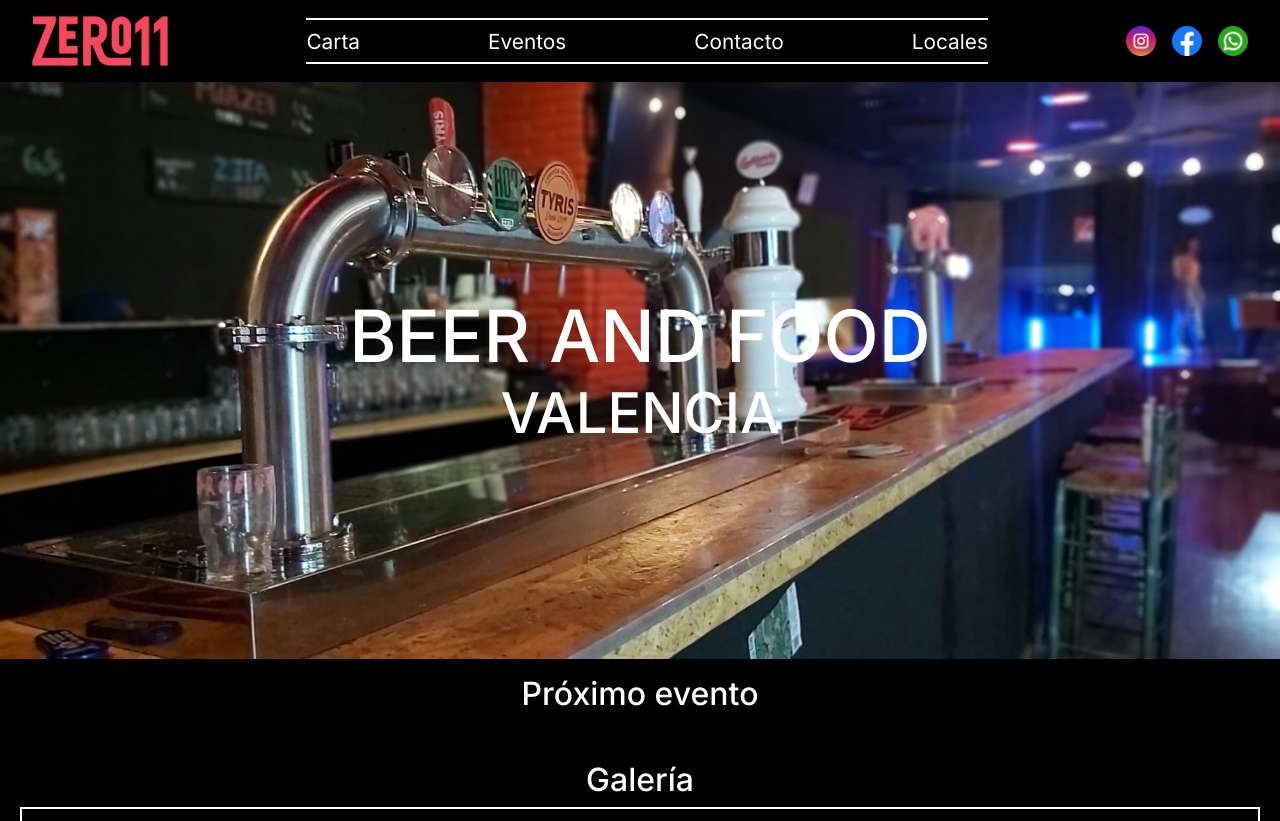
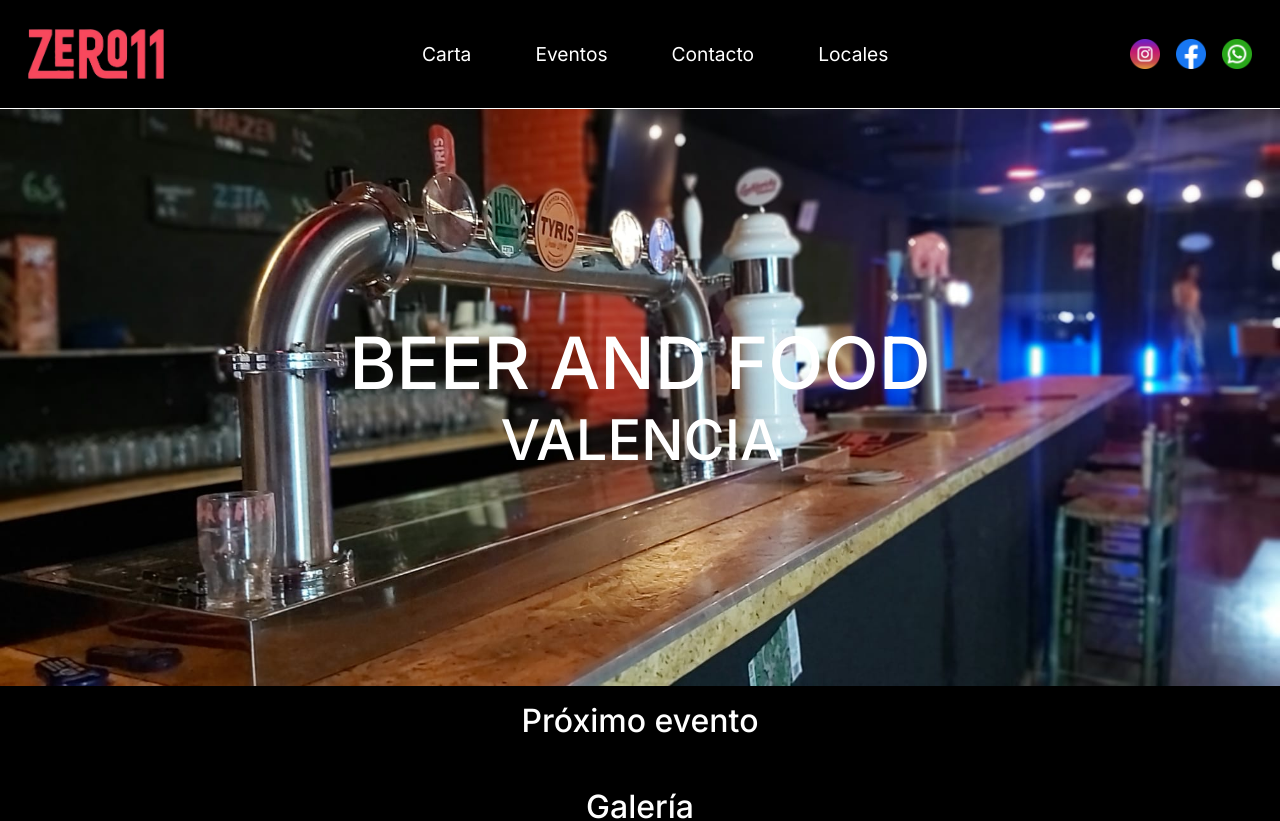
Before and after one commit to EnrGarVic/Zero11_proyect, an Angular app: page / in a window 1280 px wide. Shown: the top 821 px of the page. Built offline with nearby package versions, Linux system fonts and the light colour scheme; no server answers.

Commit message:
fix: añadido boostrap en el header para hacerlo mas responsive + menu hamburguesa

```diff
--- a/src/app/components/header/header.component.css
+++ b/src/app/components/header/header.component.css
@@ -1,63 +1,10 @@
-body{
-  margin: 0;
+.navbar-nav .nav-link {
+  color: white;
+  font-size: 1.2rem;
 }
-.header{
-  display: flex;
-  align-items: center;
-  justify-content: space-between;
-  padding: 1rem 2rem;
-  background-color: black;
+.navbar-nav .nav-link:hover {
+  color: red;
+}
+button{
   color: white;
 }
-.headerLogo img{
-  max-height: 50px;
-  height: auto;
-  width: auto;
-}
-nav{
-  display: flex;
-  gap: 8rem;
-  border-top: 2px solid white;
-  border-bottom: 2px solid white;
-  padding-top: 6px;
-  padding-bottom: 5px;
-  ;
-}
-nav a{
-  color: white;
-  text-decoration: none;
-  font-size: 1.3rem;
-  position: relative;
-}
-nav a:hover{
-  color: #E40B0B;
-}
-.social{
-  display:flex;
-  gap: 1rem;
-}
-@media (max-width: 990px) {
-  .header {
-    flex-direction: column;
-    align-items: flex-start;
-    gap: 1rem;
-  }
-
-  nav {
-    flex-wrap: wrap;
-    justify-content: center;
-    width: 100%;
-    padding-top: 0.5rem;
-    padding-bottom: 0.5rem;;
-  }
-
-  .social {
-    justify-content: flex-start;
-    width: 100%;
-  }
-}
-@media (min-width: 1300px){
-  nav{
-    gap :6rem;
-  }
-}
--- a/src/app/components/header/header.component.html
+++ b/src/app/components/header/header.component.html
@@ -1,34 +1,98 @@
-<header class="header">
-  <!-- routelink: es el equivalente a href en angular
-  routerLinkActive: aplica una clase CSS automáticamente cuando esa ruta está activa. -->
-  <div class="headerLogo">
-    <a routerLink="/">
-      <img src="/assets/fotos/logo/logo.png" alt="Logo Zero11" width="120">
+<nav
+  class="navbar navbar-expand-lg navbar-dark bg-black px-3 border-bottom border-white p-4"
+>
+  <div class="container-fluid">
+    <a class="navbar-brand" routerLink="/">
+      <img src="/assets/fotos/logo/logo.png" alt="Logo Zero11" height="50" />
     </a>
+    <button
+      class="navbar-toggler"
+      type="button"
+      data-bs-toggle="collapse"
+      data-bs-target="#navbarZero11"
+      aria-controls="navbarZero11"
+      aria-expanded="false"
+      aria-label="Toggle navigation"
+    >
+      <span class="navbar-toggler-icon"></span>
+    </button>
+
+    <div class="collapse navbar-collapse" id="navbarZero11">
+      <ul class="navbar-nav mx-auto mb-2 mb-lg-0 d-flex gap-5">
+        <li class="nav-item">
+          <a class="nav-link" routerLink="/carta" routerLinkActive="active"
+            >Carta</a
+          >
+        </li>
+        <li class="nav-item">
+          <a class="nav-link" routerLink="/eventos" routerLinkActive="active"
+            >Eventos</a
+          >
+        </li>
+        <li class="nav-item">
+          <a class="nav-link" routerLink="/contacto" routerLinkActive="active"
+            >Contacto</a
+          >
+        </li>
+        <li class="nav-item">
+          <a class="nav-link" routerLink="/locales" routerLinkActive="active"
+            >Locales</a
+          >
+        </li>
+        <ng-container *ngIf="isAdmin">
+          <li class="nav-item">
+            <a
+              class="nav-link"
+              routerLink="/admin/panel"
+              routerLinkActive="active"
+              >Añadir producto</a
+            >
+          </li>
+          <li class="nav-item">
+            <a
+              class="nav-link"
+              routerLink="/admin/eventos"
+              routerLinkActive="active"
+              >Añadir evento</a
+            >
+          </li>
+        </ng-container>
+      </ul>
+      <div class="d-flex gap-3">
+        <a
+          href="https://www.instagram.com/zero11.vlc/?hl=es"
+          target="_blank"
+          aria-label="Instagram"
+        >
+          <img
+            src="/assets/fotos/media/instagram.png"
+            alt="Instagram Logo"
+            width="30"
+          />
+        </a>
+        <a
+          href="https://www.facebook.com/people/zero11_craftbeerbar/100083147629377/"
+          target="_blank"
+          aria-label="Facebook"
+        >
+          <img
+            src="/assets/fotos/media/facebook.png"
+            alt="Facebook Logo"
+            width="30"
+          />
+        </a>
+        <a
+          href="https://wa.me/34653161089"
+          target="_blank"
+          aria-label="Whatsapp"
+        >
+          <img
+            src="/assets/fotos/media/whatsapp.png"
+            alt="Whatsapp Logo"
+            width="30"
+          />
+        </a>
+      </div>
+    </div>
   </div>
-
-  <nav>
-    <a routerLink="/carta" routerLinkActive="active">Carta</a>
-    <a routerLink="/eventos" routerLinkActive="active">Eventos</a>
-    <!-- <a routerLink="/reservas" routerLinkActive="active">Reservas</a> -->
-    <a routerLink="/contacto" routerLinkActive="active">Contacto</a>
-    <a routerLink="/locales" routerLinkActive="active">Locales</a>
-    <ng-container *ngIf="isAdmin">
-      <a routerLink="/admin/panel" routerLinkActive="active">Añadir producto</a>
-      <a routerLink="/admin/eventos" routerLinkActive="active">Añadir evento</a>
-    </ng-container>
-    <!-- <a routerLink="/cuenta" routerLinkActive="active">Mi cuenta</a> -->
-  </nav>
-
-  <div class="social">
-    <a href="https://www.instagram.com/zero11.vlc/?hl=es" target="_blank" aria-label="Instagram">
-      <img src="/assets/fotos/media/instagram.png" alt="Instagram Logo" width="30">
-    </a>
-    <a href="https://www.facebook.com/people/zero11_craftbeerbar/100083147629377/" target="_blank" aria-label="Facebook">
-      <img src="/assets/fotos/media/facebook.png" alt="Facebook Logo" width="30">
-    </a>
-    <a href="https://wa.me/34653161089" target="_blank" aria-label="Whatsapp">
-      <img src="/assets/fotos/media/whatsapp.png" alt="Whatsapp Logo" width="30">
-    </a>
-  </div>
-</header>
+</nav>
--- a/src/app/components/header/header.component.ts
+++ b/src/app/components/header/header.component.ts
@@ -12,6 +12,7 @@ import { AuthService } from '../../services/auth.service';
 })
 export class HeaderComponent implements OnInit {
   isAdmin: boolean = false;
+  menuAbierto = false;
 
   constructor(private authService: AuthService) {}
 
--- a/src/app/pages/inicio/inicio.component.html
+++ b/src/app/pages/inicio/inicio.component.html
@@ -1,5 +1,5 @@
 <div class="barra">
-  <img src="assets/fotos/local/barra.jpg" alt="barra">
+  <img src="assets/fotos/local/barra.jpg" alt="barra" />
   <div class="texto zoom-text">
     <h1>BEER AND FOOD</h1>
     <h2>VALENCIA</h2>
@@ -14,7 +14,7 @@
       <p>{{ eventoProximo.descripcion }}</p>
     </div>
     <div>
-      <img [src]="eventoProximo.imagen" alt="evento">
+      <img [src]="eventoProximo.imagen" alt="evento" />
     </div>
   </div>
 </div>
```
